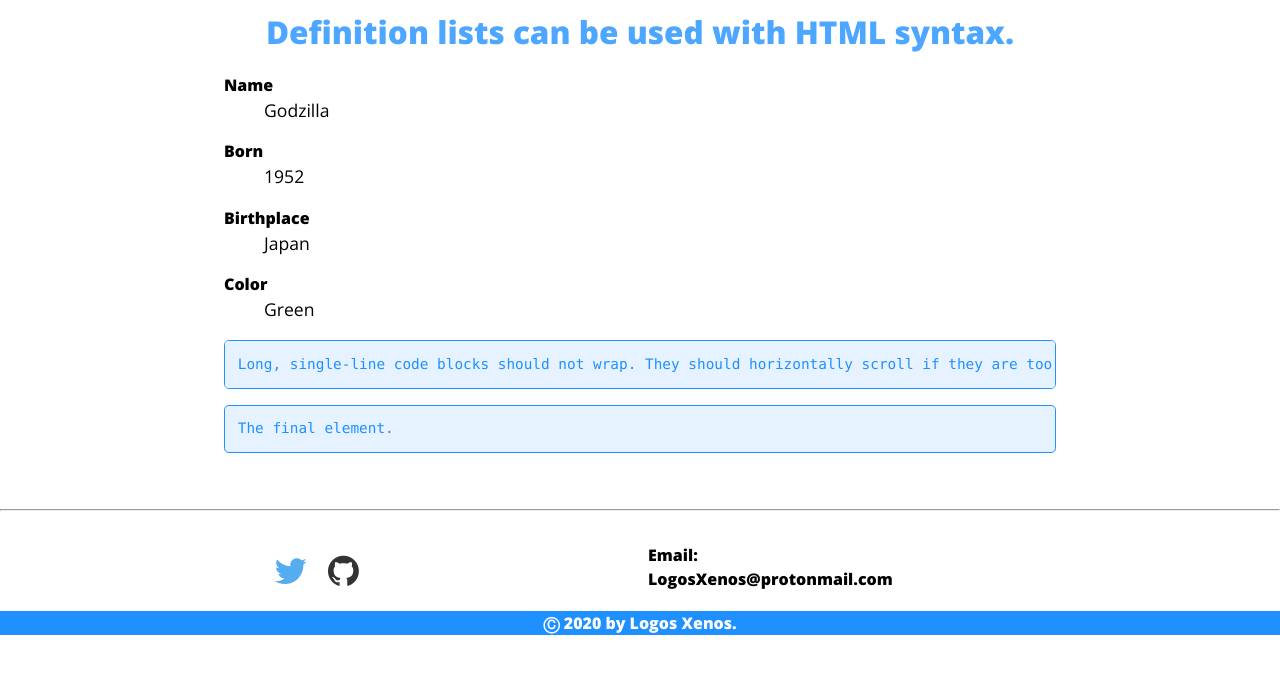
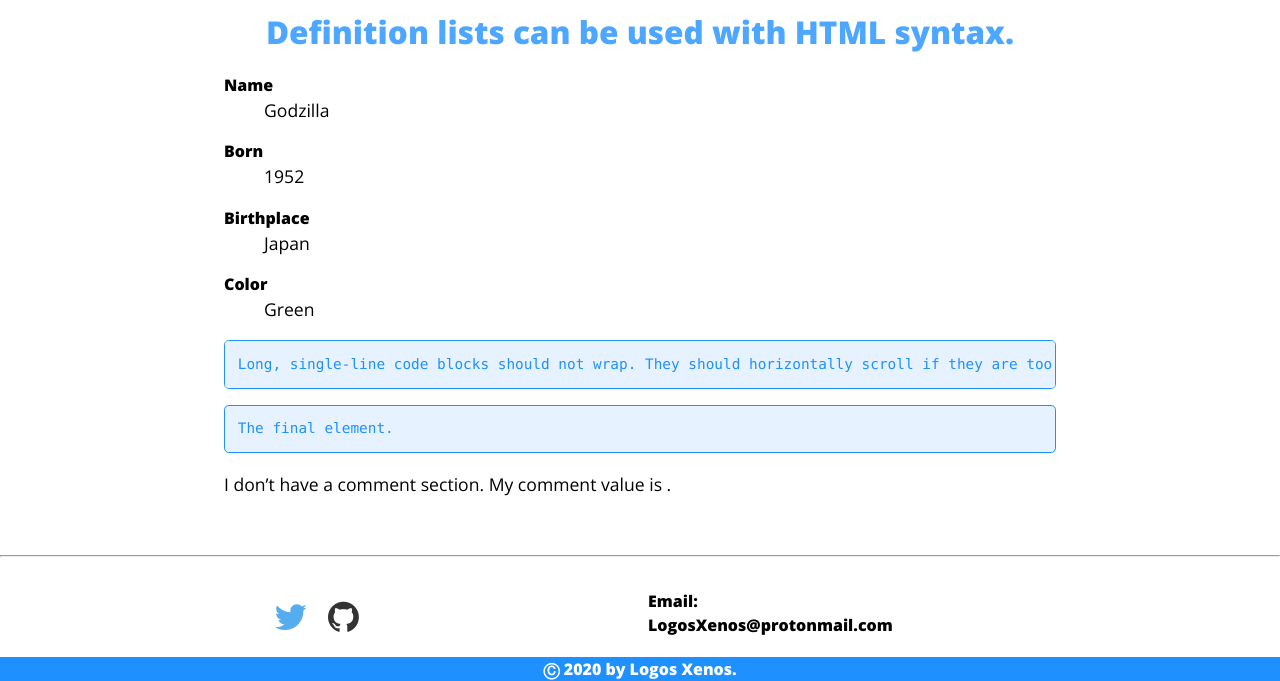
Before and after one commit to LogosXenos/LogosXenos.github.io, a Jekyll site: the page built from _posts/2017-04-29-cayman-example-content.md, in a window 1280 px wide and 900 px high, scrolled down 3377 px, cut to the strip 219-900 px from the top of the window. Built offline with Jekyll 4.4.1, drawn with Linux system fonts in a browser that asks for light colours; before the commit the page ends 4231 px from its top, so only the background shows below that.

Commit message:
Make verification more obvious

````diff
--- a/_posts/2017-04-29-cayman-example-content.md
+++ b/_posts/2017-04-29-cayman-example-content.md
@@ -122,4 +122,8 @@ Long, single-line code blocks should not wrap. They should horizontally scroll i
 The final element.
 ```
 
-{{ page.comments }}
+{% if page.comments %}
+	I should have a comment section
+{% endif %}
+
+I don't have a comment section. My comment value is {{page.comments}}.
````
